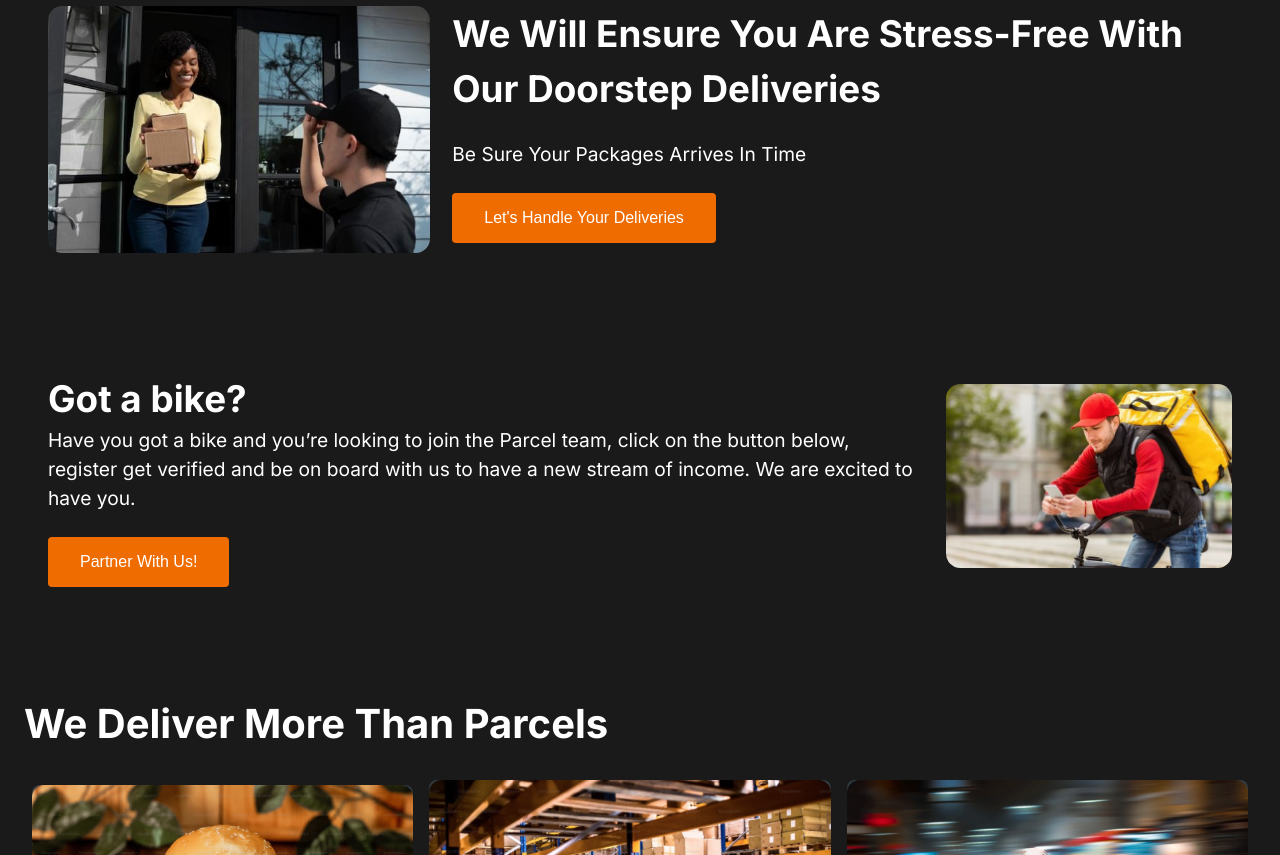
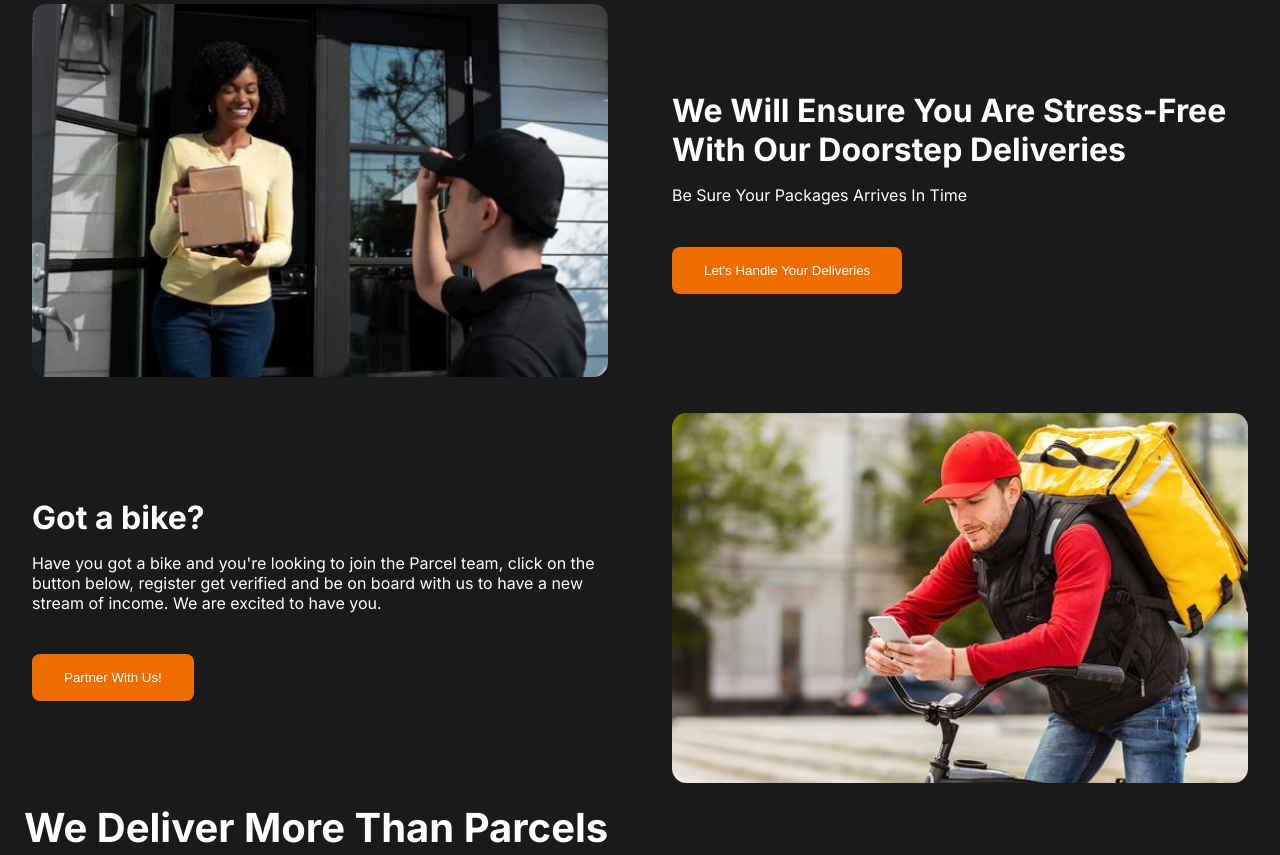
Before and after one commit to thesongmartins/Parcel, a plain HTML site: page index.html in a window 1280 px wide. Shown: the part 1218-2073 px from the top of the page. Drawn offline with Linux system fonts and the light colour scheme.

Commit message:
edited the section

```diff
--- a/index.html
+++ b/index.html
@@ -45,7 +45,10 @@
         </ul>
       </nav>
     </header>
-    <main class="hero">
+    <main >
+      <section class="hero">
+
+
       <div class="hero-content">
         <h1>Delivering Excellence, Every Mile, Every Time In Nigeria</h1>
         <p>
@@ -60,55 +63,54 @@
       <div class="fourth">
         <button>Get The App</button>
       </div>
-    </main>
-    <div class="fifth">
-      <div class="sixth">
-        <h2>The Finest Delivery Drivers For Your Packages</h2>
-        <br />
+      </section>
+
+   <!-- First section -->
+    <section class="cols-2 section">
+      <div>
+        <h2 class="secondary-heading margin-b">The Finest Delivery Drivers For Your Packages</h2>
+
         <p>Be Sure Your Packages Are With Safe Hands</p>
       </div>
-      <div class="seventh">
-        <img src="./img/courier 1.png" alt="courier guy" />
+
+      <div>
+        <img class="cols-img" src="./img/courier 1.png" alt="courier guy" />
       </div>
-    </div>
-    <div class="fifth">
-      <!--i removed the eighth class and changed it to fifth -->
-      <div class="tenth">
-        <img src="./img/smiling client 2 1.png" />
+    </section>
+
+    <!-- section section -->
+    <section class="cols-2 section">
+      <div>
+        <img class="cols-img" src="./img/smiling client 2 1.png" />
       </div>
-      <div class="sixth">
-        <!--i removed the ninth class and changed it to fifth -->
-        <h2>We Will Ensure You Are Stress-Free With Our Doorstep Deliveries</h2>
-        <br />
-        <p>Be Sure Your Packages Arrives In Time</p>
-        <br />
-        <button>Let's Handle Your Deliveries</button>
+
+      <div>
+
+        <h3 class="secondary-heading margin-b">We Will Ensure You Are Stress-Free With Our Doorstep Deliveries</h3>
+
+        <p class="margin-b-md">Be Sure Your Packages Arrives In Time</p>
+
+        <button class="btn">Let's Handle Your Deliveries</button>
       </div>
-    </div>
-
-    <!-- ================================
-     This is where Song's own started
-     ===================================== -->
+    </section>
 
     <!-- section Got Bike -->
-    <div class="fifth got-bike">
-      <!--removed container class and put fifth-->
-      <div class="sixth">
-        <!--removed got-bike class and put sixth-->
-        <h2>Got a bike?</h2>
-        <p>
-          Have you got a bike and you’re looking to join the Parcel team, click
+    <section class="cols-2 section">
+      <div>
+        <h2 class="secondary-heading margin-b">Got a bike?</h2>
+        <p class="margin-b-md">
+          Have you got a bike and you&apos;re looking to join the Parcel team, click
           on the button below, register get verified and be on board with us to
           have a new stream of income. We are excited to have you.
         </p>
-        <br />
-        <button>Partner With Us!</button>
+
+        <button class="btn">Partner With Us!</button>
       </div>
-      <div class="seventh">
-        <!-- I removed class i and replaced with seventh -->
-        <img src="assets/delivery bike 1.png" alt="Delivery Bike" />
+
+      <div>
+        <img class="cols-img" src="assets/delivery bike 1.png" alt="Delivery Bike" />
       </div>
-    </div>
+    </section>
 
     <!-- Deliverables Section -->
     <div class="delivery">
@@ -265,6 +267,8 @@
       <img src="./images/delivery.png" alt="delivery woman" />
     </section>
 
+     </main>
+
     <!-- footer -->
     <footer>
       <div class="iconContainer footerContainer">
--- a/style.css
+++ b/style.css
@@ -17,6 +17,9 @@ body {
   background: #1a1a1a;
    color: #ffffff;
   font-family: "Inter", Arial, Helvetica, sans-serif;
+  max-width: 120rem;
+  width: 100%;
+  margin: 0 auto;
 }
 
 a {
@@ -24,6 +27,10 @@ a {
 }
 
 .color-1 {
+  color: #ef6c00;
+}
+
+.primary-color{
   color: #ef6c00;
 }
 
@@ -50,8 +57,6 @@ a:hover {
   display: flex;
   justify-content: space-between;
   align-items: center;
-  /* max-width:1200px; */
-  /* margin: 0 auto; */
 }
 
 .logo {
@@ -69,9 +74,11 @@ a:hover {
   border-radius: 44%; /*changed from 4px*/
   margin-right: 0.2rem;
 }
+
 .logo-text {
   color: #ef6c00;
 }
+
 .nav-links {
   display: flex;
   list-style: none;
@@ -173,15 +180,55 @@ a:hover {
   opacity: 0.8;
 }
 
-.fifth {
-  display: flex;
-  justify-content: space-around;
-  padding: 0 3rem 7rem; /*was 1rem*/
-  line-height: 1.5;
-  gap: 1.4rem;
-  /* margin-left: -4rem; */
-  color: #fff;
+/* ++++++++++++ */
+/* ++++++++++++ */
+/* ++++++++++++ */
+/* ++++++++++++ */
+/* styling */
+
+.secondary-heading {
+  font-size: 2rem;
+  font-weight: 700;
 }
+
+.section {
+  padding: 1rem 2rem;
+}
+
+.margin-b {
+  margin-bottom: 1rem;
+}
+
+.margin-b-md {
+  margin-bottom: 2.6rem;
+}
+
+.btn {
+  background: #EF6C00;
+  color: #ffffff;
+  border-radius: .5rem;
+  padding: 1rem 2rem;
+  border: none;
+}
+
+.cols-2 {
+display: grid;
+grid-template-columns: 1fr 1fr;
+align-items: center;
+gap: 4rem;
+}
+
+.cols-img {
+  width:100%;
+   border-radius: 0.9rem;
+   object-fit: cover;
+}
+
+
+/* end */
+/* end */
+/* end */
+
 .sixth h2 {
   font-size: 2.3rem;
 }
@@ -195,7 +242,7 @@ a:hover {
 .seventh img,
 .tenth img {
   width: 100%;
-  border-radius: 0.9rem; /*was 5px*/
+ ;
 }
 
 .sixth button {
@@ -213,18 +260,6 @@ a:hover {
   color: #ef6c00;
 }
 
-/* .eighth {
-  display: flex;
-  justify-content: space-around;
-  line-height: 2rem;
-  padding: 1rem;
-  margin-left: -4rem;
-  color: #fff;
-} */
-
-/* .ninth h2 {
-  font-size: 4rem;
-} */
 
 /* The flexed section for image starts here */
 .other-services-offered {
@@ -301,46 +336,11 @@ a:hover {
   }
 }
 
-/* html {
-  background: rgba(0, 0, 0, 0.89);
-  font-size: 62.5%;
-} */
-
-/* body {
-  font-size: 1.6rem;
-  line-height: 1.5;
-} */
-
-/* Mobile styles (default) */
-/* .container {
-  display: flex;
-  flex-direction: column;
-  padding: 1rem;
-} */
-
-/* .i img {
-  width: 100%;
-  max-width: 300px;
-  height: auto;
-  border-radius: 0.5rem;
-  margin-bottom: 1rem;
-} */
 
 .got-bike {
   align-items: center;
 }
 
-/* .btn {
-  background: #ef6c00;
-  padding: 1rem 1.5rem;
-  border: none;
-  border-radius: 0.5rem;
-  color: white;
-  cursor: pointer;
-  display: inline-block;
-  margin-bottom: 1rem;
-  font-size: 1.4rem;
-} */
 
 /* .btn:hover {
   background: white;
@@ -352,31 +352,6 @@ a:hover {
   padding-left: 1.5rem;
   /* margin-bottom: 1rem; */
 }
-
-/* .para {
-  display: flex;
-  flex-direction: column;
-  gap: 2rem;
-  padding: 1rem;
-} */
-
-/* .para img {
-  width: 100%;
-  max-width: 300px;
-  height: auto;
-} */
-/*
-.img1-para,
-.img2-para,
-.img3-para {
-  color: white;
-  background: #323e44;
-  border: 0.0625rem solid #323e44;
-  border-radius: 0.5rem;
-  font-size: 1.3rem;
-  padding: 1.5rem;
-  margin-top: 1rem;
-} */
 
 
 /*
```
